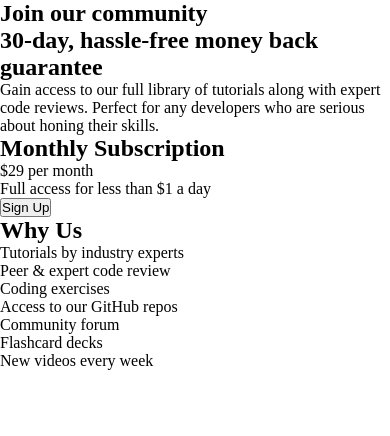
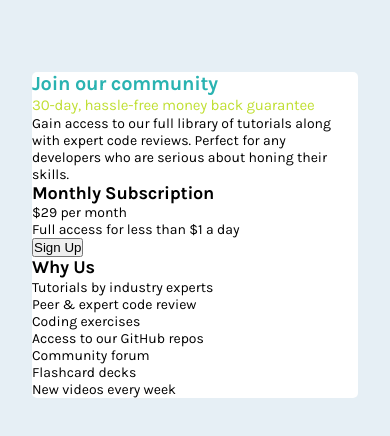
Before and after one commit to dinahbrito/single-price-grid-component, a plain HTML site: page index.html in a window 390 px wide. Drawn offline with Linux system fonts and the light colour scheme.

Commit message:
Font styling for mobile

```diff
--- a/index.html
+++ b/index.html
@@ -22,11 +22,12 @@
     <div class="card">
       <section class="join">
         <h1>Join our community</h1>
-        <h2 class="bright">30-day, hassle-free money back guarantee</h2>
+        <p class="bright">30-day, hassle-free money back guarantee</p>
         <p>Gain access to our full library of tutorials along with expert code reviews. Perfect for any developers who
           are serious about honing their skills.</p>
       </section>
 
+      <div class="container">
         <section class="monthly">
           <h2>Monthly Subscription</h2>
           <p class="cost"><span>&dollar;29</span> per month</p>
@@ -47,6 +48,7 @@
           </ul>
         </section>
       </div>
+    </div>
 
   </main>
 
--- a/styles.css
+++ b/styles.css
@@ -8,3 +8,54 @@
     -moz-osx-font-smoothing: grayscale;
     -webkit-font-smoothing: antialiased;
 }
+
+h1 {
+    color: #2AB3B1;
+    font-size: 1.25rem;
+    font-weight: 700;
+    letter-spacing: -.25px;
+    line-height: 1.46rem;
+}
+
+h2 {
+    /* color: #FFFFFF; */
+    font-size: 1.13rem;
+    font-weight: 700;
+    letter-spacing: -.22px;
+    line-height: 1.32rem;
+}
+
+p.bright {
+    color: #C0DF33;
+    font-size: .94rem;
+    letter-spacing: -.19px;
+    line-height: 1.25rem;
+}
+
+body {
+    background-color: #E6EFF5;
+    font-family: 'Karla', sans-serif;
+    font-size: .875rem;
+    font-weight: 400;
+}
+
+main {
+    background-color: #FFFFFF;
+    border-radius: 5px;
+    margin: 4.5rem 2rem;
+    overflow: hidden;
+}
+
+
+
+@media only screen and (min-width: 768px) {
+    body {
+        align-items: center;
+        display: grid;
+        justify-content: center;
+        height: 100vh;
+    }
+    main {
+        max-width: 39.7rem;
+    }
+}
```
Lines whose indentation alone changed are shown as unchanged.
